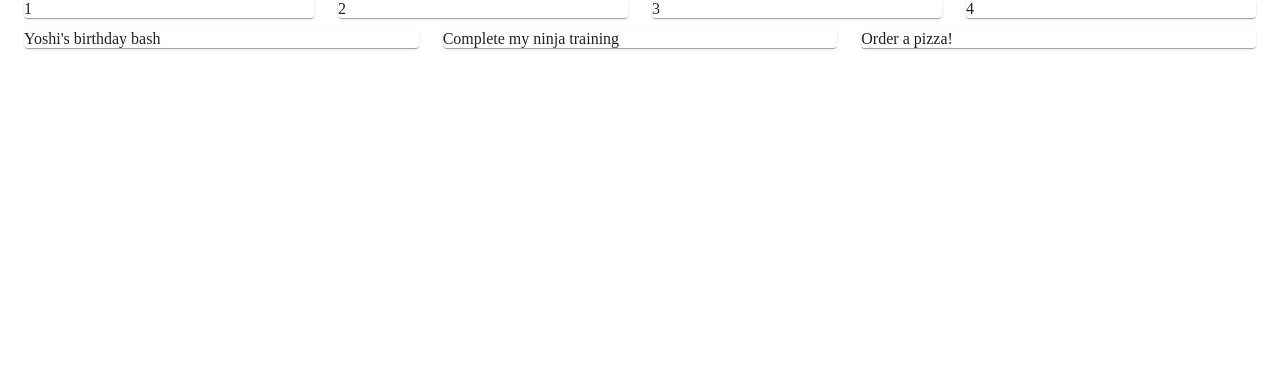
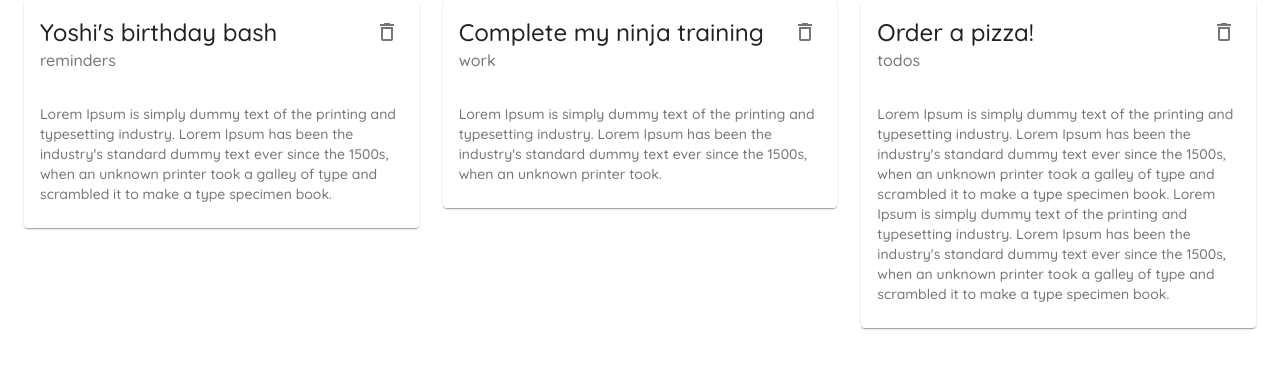
Before and after one commit to iamshaunjp/material-ui-tut, a React (Create React App) app: page / in a window 1280 px wide. Shown: the top 368 px of the page. Built offline with nearby package versions, Linux system fonts and the light colour scheme; data requests are answered from the project's data file.

Commit message:
lesson-11

```diff
--- /dev/null
+++ b/src/components/NoteCard.js
@@ -0,0 +1,30 @@
+import React from 'react'
+import Card from '@material-ui/core/Card'
+import CardHeader from '@material-ui/core/CardHeader'
+import CardContent from '@material-ui/core/CardContent'
+import IconButton from '@material-ui/core/IconButton'
+import Typography from '@material-ui/core/Typography'
+import DeleteOutlined from '@material-ui/icons/DeleteOutlined'
+
+export default function NoteCard({ note, handleDelete }) {
+  return (
+    <div>
+      <Card elevation={1}>
+        <CardHeader
+          action={
+            <IconButton onClick={() => handleDelete(note.id)}>
+              <DeleteOutlined />
+            </IconButton>
+          }
+          title={note.title}
+          subheader={note.category}
+        />
+        <CardContent>
+          <Typography variant="body2" color="textSecondary">
+            { note.details }
+          </Typography>
+        </CardContent>
+      </Card>
+    </div>
+  )
+}
--- a/src/pages/Notes.js
+++ b/src/pages/Notes.js
@@ -1,7 +1,7 @@
 import React, { useEffect, useState } from 'react'
 import Container from '@material-ui/core/Container'
 import Grid from '@material-ui/core/Grid'
-import Paper from '@material-ui/core/Paper'
+import NoteCard from '../components/NoteCard'
 
 export default function Notes() {
   const [notes, setNotes] = useState([]);
@@ -12,26 +12,20 @@
       .then(data => setNotes(data))
   }, [])
 
+  const handleDelete = async (id) => {
+    await fetch('http://localhost:8000/notes/' + id, {
+      method: 'DELETE'
+    })
+    const newNotes = notes.filter(note => note.id != id)
+    setNotes(newNotes)
+  }
+
   return (
     <Container>
       <Grid container spacing={3}>
-        <Grid item xs={12} sm={6} md={3}>
-          <Paper>1</Paper>
-        </Grid>
-        <Grid item xs={12} sm={6} md={3}>
-          <Paper>2</Paper>
-        </Grid>
-        <Grid item xs={12} sm={6} md={3}>
-          <Paper>3</Paper>
-        </Grid>
-        <Grid item xs={12} sm={6} md={3}>
-          <Paper>4</Paper>
-        </Grid>
-      </Grid>
-      <Grid container spacing={3}>
         {notes.map(note => (
           <Grid item xs={12} md={6} lg={4} key={note.id}>
-            <Paper>{note.title}</Paper>
+            <NoteCard note={note} handleDelete={handleDelete} />
           </Grid>
         ))}
       </Grid>
```
